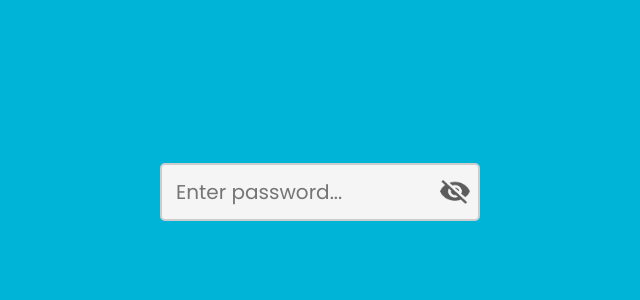
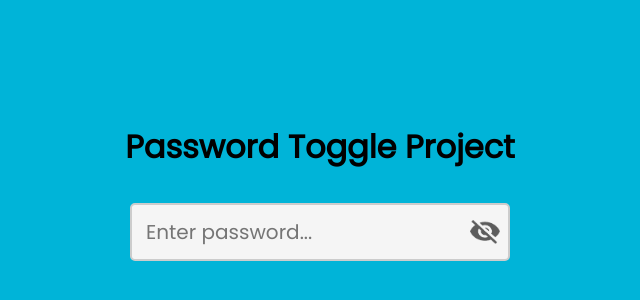
Before and after one commit to alok-x0s1/Hide-Show-Password, a plain HTML site: page index.html in a window 1280 px wide. Shown: the part 208-508 px from the top of the page, without its empty margins (320-960 px from the left). Drawn offline with Linux system fonts and the light colour scheme.

Commit message:
Added a header

```diff
--- a/index.html
+++ b/index.html
@@ -9,6 +9,9 @@
 </head>
 <body>
     <main>
+        <header>
+            <h1>Password Toggle Project</h1>
+        </header>
         <div class="input-box">
             <input type="password" name="password" id="password" placeholder="Enter password...">
             <img src="./eye-icons/eye-close.png" alt="image" id="eyeBtn">
--- a/style.css
+++ b/style.css
@@ -18,13 +18,19 @@ main {
     display: flex;
     justify-content: center;
     align-items: center;
+    flex-direction: column;
+    gap: 32px;
     padding: 21px;
     background-color: #00b4d8;
     color: black;
 }
 
+header h1 {
+    font-size: 32px;
+}
+
 .input-box {
-    width: 320px;
+    width: 380px;
     background-color: #f5f5f5;
     display: flex;
     justify-content: center;
```
